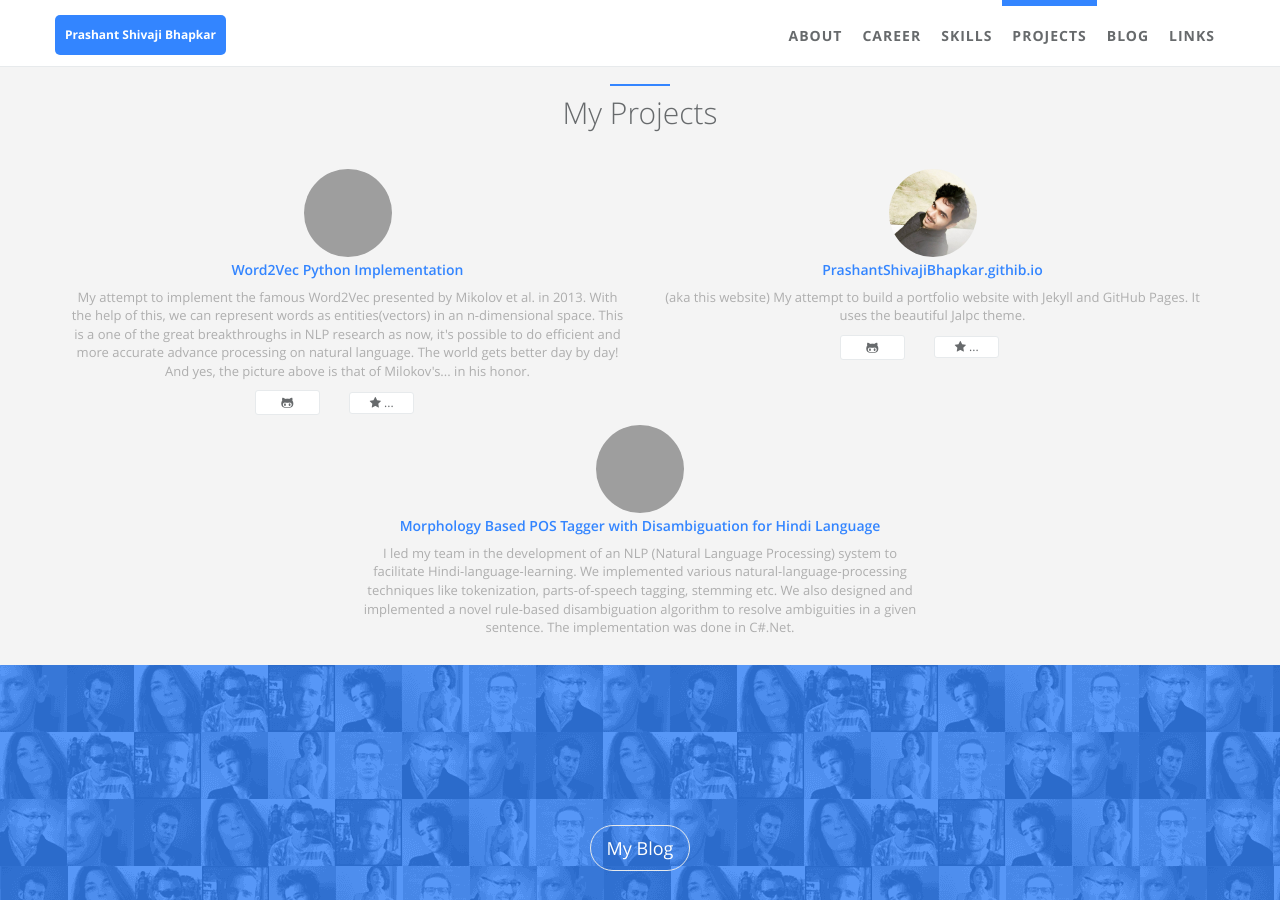
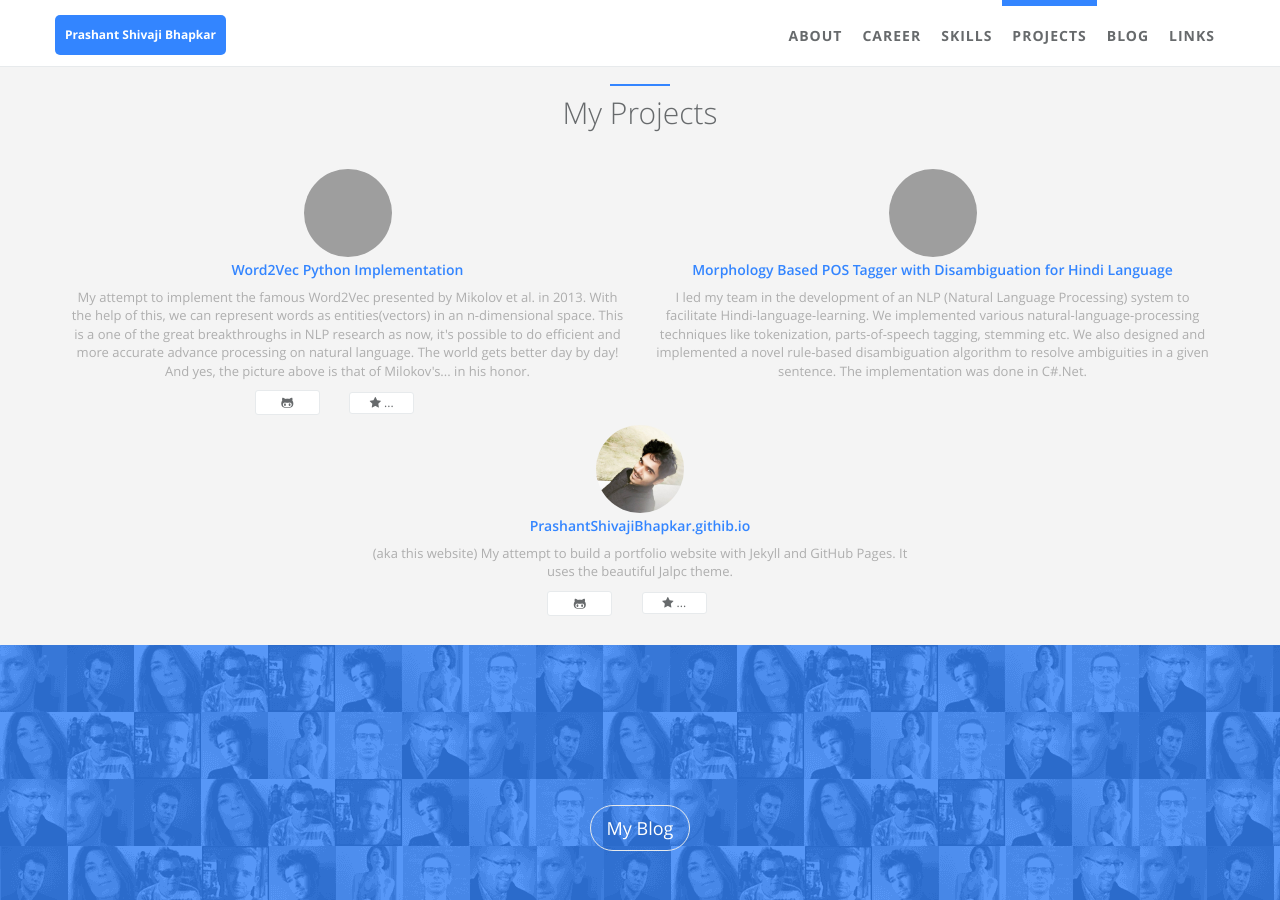
Before and after one commit to PrashantShivajiBhapkar/PrashantShivajiBBhapkar.github.io, a Jekyll site: the page built from index.html, in a window 1280 px wide and 900 px high, scrolled down 2897 px, cut to the strip 0-900 px from the top of the window. Built offline with Jekyll 4.4.1, drawn with Linux system fonts in a browser that asks for light colours; part of the change alters nothing that is shown; grey boxes are pictures that could not be loaded.

```diff
--- a/_data/index/projects.yml
+++ b/_data/index/projects.yml
@@ -12,6 +12,15 @@
     My attempt to implement the famous Word2Vec presented by Mikolov et al. in 2013. With the help of this, we can represent words as entities(vectors) in an n-dimensional space. This is a one of the great breakthroughs in NLP research as now, it's possible to do efficient and more accurate advance processing on natural language. The world gets better day by day!
     And yes, the picture above is that of Milokov's... in his honor.
 
+- name: Morphology Based POS Tagger with Disambiguation for Hindi Language
+#  i18n:
+  url:
+  gh_user:
+  repo:
+  img: /static/assets/img/landing/MorphologyBasedPOSTagger.png
+  desc: >
+    I led my team in the development of an NLP (Natural Language Processing) system to facilitate Hindi-language-learning. We implemented various natural-language-processing techniques like tokenization, parts-of-speech tagging, stemming etc. We also designed and implemented a novel rule-based disambiguation algorithm to resolve ambiguities in a given sentence. The implementation was done in C#.Net.
+
 - name: PrashantShivajiBhapkar.githib.io
 #  i18n:
   url: http://www.prashantshivajibhapkar.com/
@@ -21,16 +30,6 @@
   desc: >
     (aka this website) My attempt to build a portfolio website with Jekyll and GitHub Pages.
     It uses the beautiful Jalpc theme.
-
-- name: Morphology Based POS Tagger with Disambiguation for Hindi Language
-#  i18n:
-  url:
-  gh_user:
-  repo:
-  img: /static/assets/img/landing/MorphologyBasedPOSTagger.png
-  desc: >
-    I led my team in the development of an NLP (Natural Language Processing) system to facilitate Hindi-language-learning. We implemented various natural-language-processing techniques like tokenization, parts-of-speech tagging, stemming etc. We also designed and implemented a novel rule-based disambiguation algorithm to resolve ambiguities in a given sentence. The implementation was done in C#.Net.
-
 
 #- name: Jalpc
 #  i18n: jalpc
```
